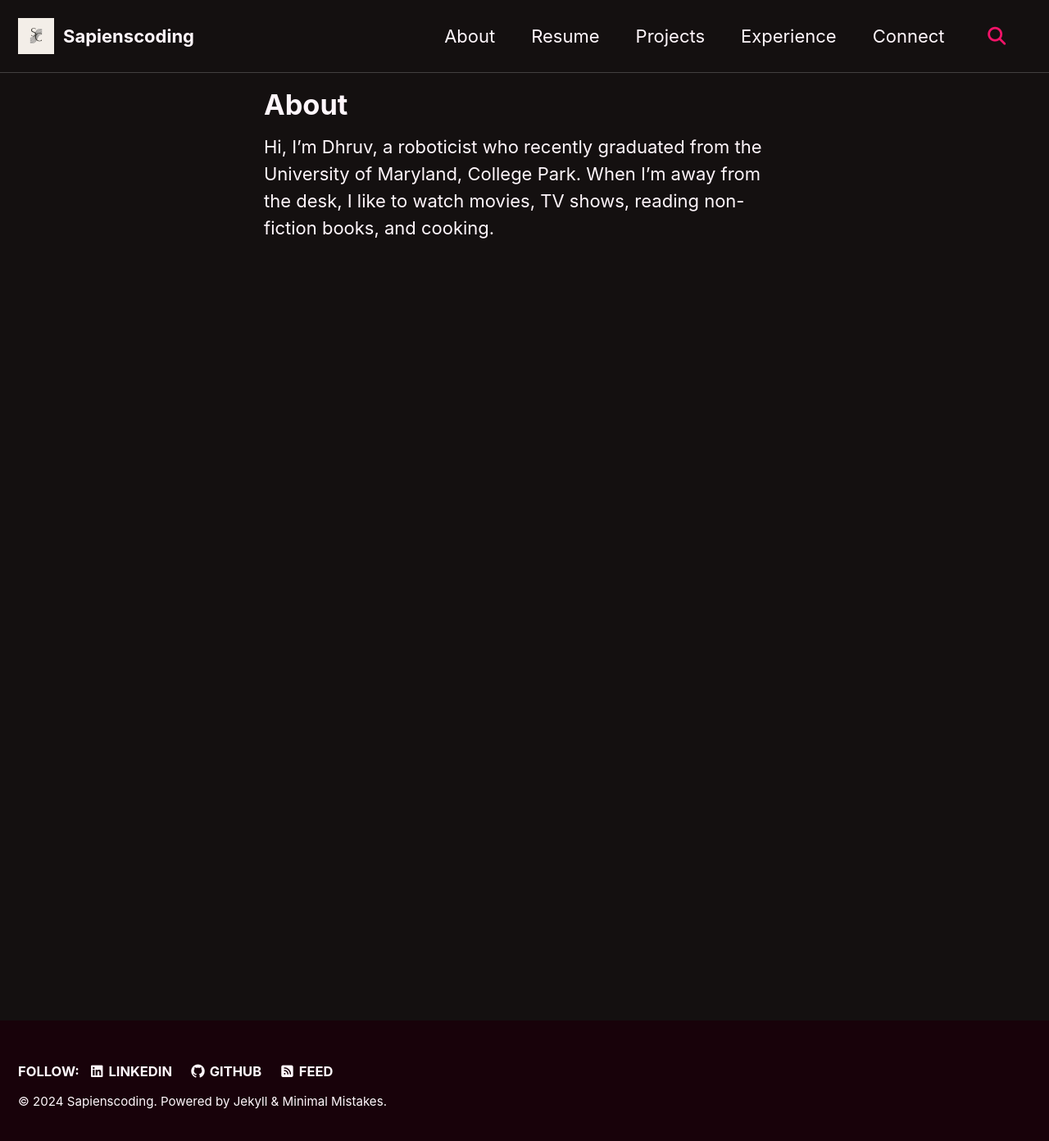
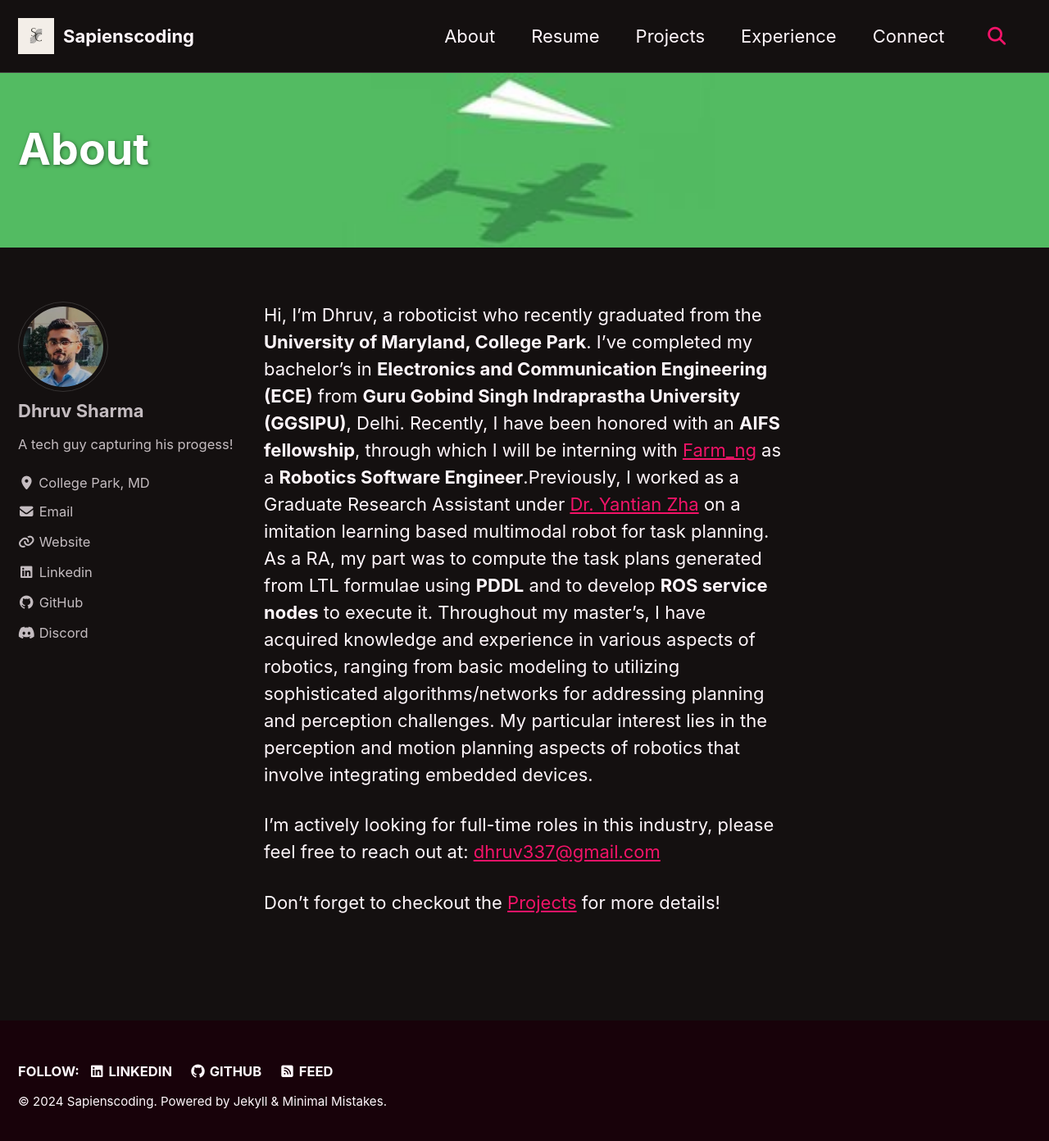
Before and after one commit to Sapienscoding/DhruvSharma.github.io, a Jekyll site: the page built from _pages/about.md, in a window 1280 px wide and 1400 px high. Shown: the top 1392 px of the window at 82% size. Built offline with Jekyll 4.4.1, drawn with Linux system fonts in a browser that asks for light colours; cached includes are drawn as plain includes.

Commit message:
updated about

```diff
--- a/_pages/about.md
+++ b/_pages/about.md
@@ -2,6 +2,13 @@
 title: "About"
 layout: "single"
 permalink: /about/
+author_profile: true
+header:
+    overlay_image: /assets/images/about_cover.png
 ---
 
- Hi, I'm Dhruv, a roboticist who recently graduated from the University of Maryland, College Park. When I'm away from the desk, I like to watch movies, TV shows, reading non-fiction books, and cooking.
+Hi, I'm Dhruv, a roboticist who recently graduated from the **University of Maryland, College Park**. I've completed my bachelor's in **Electronics and Communication Engineering (ECE)** from **Guru Gobind Singh Indraprastha University (GGSIPU)**, Delhi. Recently, I have been honored with an **AIFS fellowship**, through which I will be interning with [Farm_ng](https://farm-ng.com/) as a **Robotics Software Engineer**.Previously, I worked as a Graduate Research Assistant under [Dr. Yantian Zha](https://robotics.umd.edu/clark/faculty/1740/Yantian-Zha) on a imitation learning based multimodal robot for task planning. As a RA, my part was to compute the task plans generated from LTL formulae using **PDDL** and to develop **ROS service nodes** to execute it. Throughout my master's, I have acquired knowledge and experience in various aspects of robotics, ranging from basic modeling to utilizing sophisticated algorithms/networks for addressing planning and perception challenges. My particular interest lies in the perception and motion planning aspects of robotics that involve integrating embedded devices.
+
+I'm actively looking for full-time roles in this industry, please feel free to reach out at: [dhruv337@gmail.com](dhruv337@gmail.com)
+
+Don't forget to checkout the [Projects](/_pages/projects.md) for more details!
```
Also changed, not shown: _pages/projects.md (added, +6 -0 lines), assets/images/about_cover.png (added), 3 other files.
